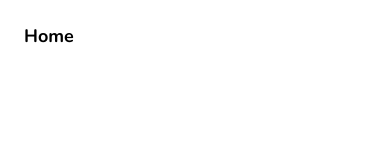
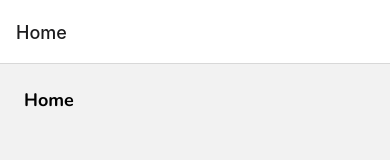
Before and after one commit to nadjiel/game-zone, a React Native app: screen / in a window 390 px wide. Shown: the top 160 px of the page. Built offline with nearby package versions, Linux system fonts and the light colour scheme.

Commit message:
Stack navigation setup

```diff
--- a/App.js
+++ b/App.js
@@ -1,12 +1,17 @@
 import { StatusBar } from 'expo-status-bar';
-import { StyleSheet, View } from 'react-native';
+import { StyleSheet/* , View */ } from 'react-native';
 import { useFonts } from "expo-font";
 import { useCallback } from "react";
 import * as SplashScreen from "expo-splash-screen";
+import { NavigationContainer } from "@react-navigation/native";
+import { createNativeStackNavigator } from "@react-navigation/native-stack";
 
 import Home from "./screens/Home";
+import ReviewDetails from "./screens/ReviewDetails";
 
-SplashScreen.preventAutoHideAsync();
+// SplashScreen.preventAutoHideAsync();
+
+const Stack = createNativeStackNavigator();
 
 export default function App() {
   const [ fontsLoaded ] = useFonts({
@@ -25,11 +30,16 @@ export default function App() {
   };
 
   return (
-    <View onLayout={ onLayoutRootView }>
-      <Home />
+    // <View onLayout={ onLayoutRootView }>
+      <NavigationContainer>
+        <Stack.Navigator initialRouteName="Home">
+          <Stack.Screen name="Home" component={ Home } />
+          <Stack.Screen name="ReviewDetails" component={ ReviewDetails } />
+        </Stack.Navigator>
 
-      <StatusBar style="auto" />
-    </View>
+        <StatusBar style="auto" />
+      </NavigationContainer>
+    // </View>
   );
 }
 
```
Also changed, not shown: package.json (+6 -2 lines), 1 other file (tests, documents, lock files or other folders).
